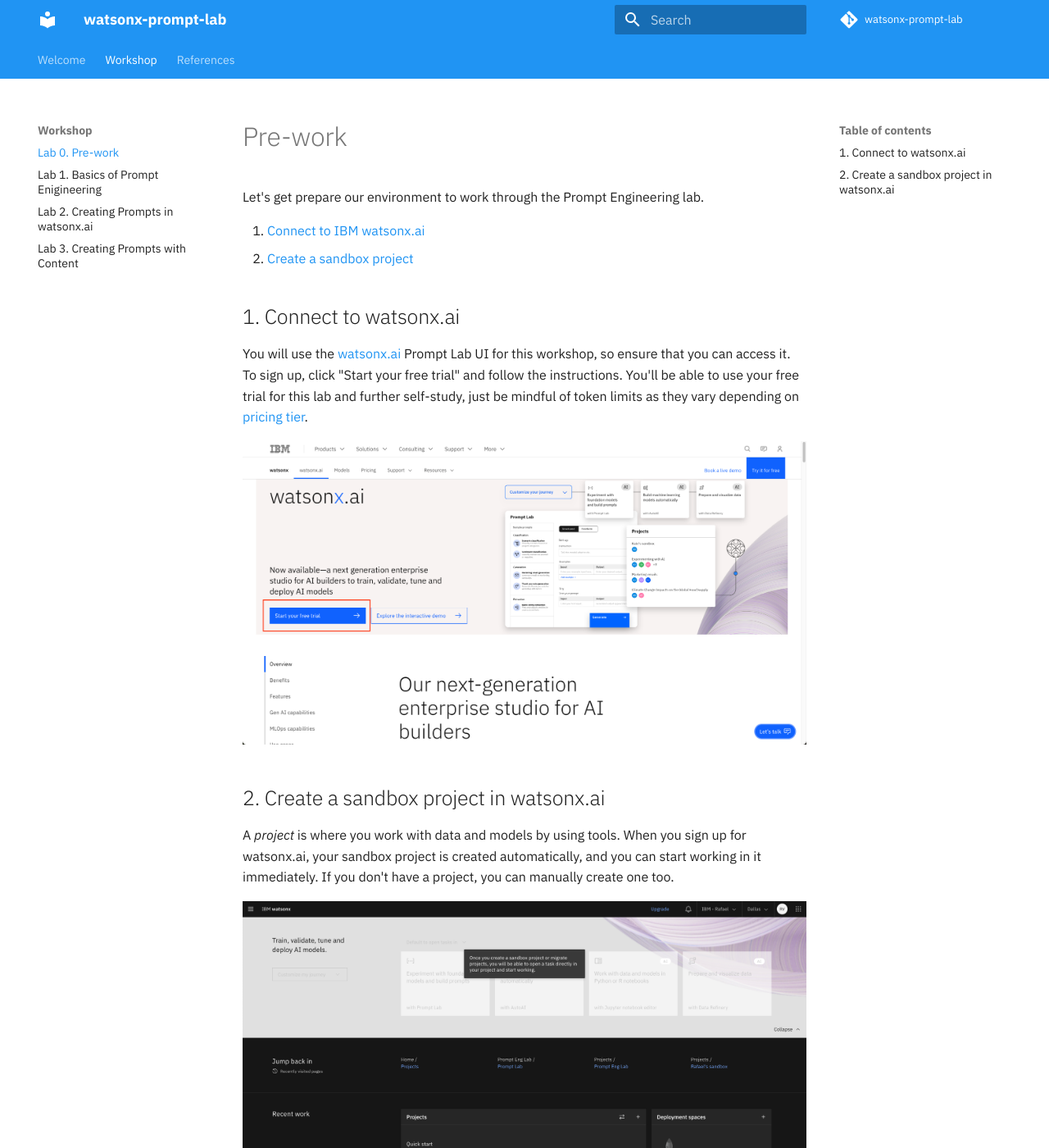
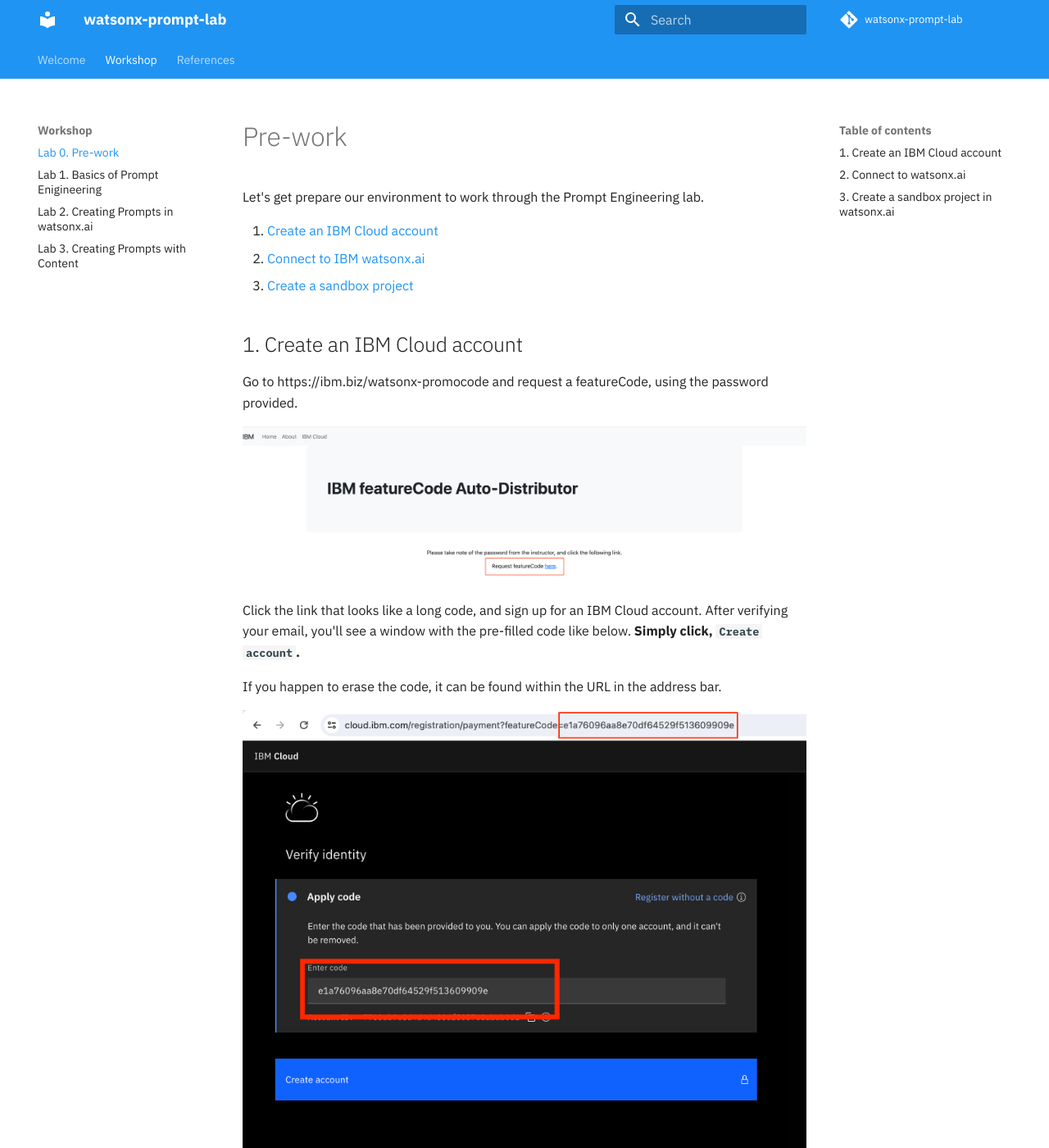
Before and after one commit to IBM/watsonx-prompt-lab, an MkDocs documentation site: the page built from docs/pre-work/README.md, in a window 1280 px wide and 1400 px high. Shown: the whole window at 82% size. Built offline with MkDocs 1.6.1 and Material for MkDocs 9.7.7, drawn with Linux system fonts in a browser that asks for light colours; comment, search, counter and statistics services are not loaded; some of the changed text lies outside the part shown.

Commit message:
Update pre-work, resource links
Signed-off-by: Rafael Vasquez <raf.vasquez@ibm.com>

```diff
--- a/docs/pre-work/README.md
+++ b/docs/pre-work/README.md
@@ -2,16 +2,33 @@
 
 Let's get prepare our environment to work through the Prompt Engineering lab.
 
-1. [Connect to IBM watsonx.ai](#1-connect-to-watsonxai)
-2. [Create a sandbox project](#2-create-a-sandbox-project-in-watsonxai)
+1. [Create an IBM Cloud account](#1-create-an-ibm-cloud-account)
+2. [Connect to IBM watsonx.ai](#2-connect-to-watsonxai)
+3. [Create a sandbox project](#3-create-a-sandbox-project-in-watsonxai)
 
-## 1. Connect to watsonx.ai
+## 1. Create an IBM Cloud account
+Go to https://ibm.biz/watsonx-promocode and request a featureCode, using the password provided.
 
-You will use the [watsonx.ai](https://www.ibm.com/products/watsonx-ai) Prompt Lab UI for this workshop, so ensure that you can access it. To sign up, click "Start your free trial" and follow the instructions. You'll be able to use your free trial for this lab and further self-study, just be mindful of token limits as they vary depending on [pricing tier](https://www.ibm.com/products/watsonx-data/pricing).
+![img.png](../images/feature-code.png)
+
+Click the link that looks like a long code, and sign up for an IBM Cloud account. After verifying your email, you'll see a window with the pre-filled code like below. **Simply click, `Create account`.**
+
+If you happen to erase the code, it can be found within the URL in the address bar.
+
+![img.png](../images/create-account.png)
+
+
+## 2. Connect to watsonx.ai
+
+Go to [watsonx.ai](https://www.ibm.com/products/watsonx-ai), click "Start your free trial", and login using your newly created IBM Cloud account. You'll be able to use your free trial for this lab and further self-study, just be mindful of token limits as they vary depending by [pricing tier](https://www.ibm.com/products/watsonx-data/pricing).
+
+If you just created an account, the platform may tell you that you are already logged in. Simply confirm your email address, and click the word `here`.
 
 ![img.png](../images/free-trial.png)
 
-## 2. Create a sandbox project in watsonx.ai
+![img.png](../images/already-logged-in.png)
+
+## 3. Create a sandbox project in watsonx.ai
 
 A *project* is where you work with data and models by using tools. When you sign up for watsonx.ai, your sandbox project is created automatically, and you can start working in it immediately. If you don't have a project, you can manually create one too.
 
```
Also changed, not shown: docs/lab-1/README.md (+1 -1 lines), docs/resources/RESOURCES.md (+7 -13 lines), docs/images/already-logged-in.png (added), docs/images/create-account.png (added), docs/images/feature-code.png (added).
